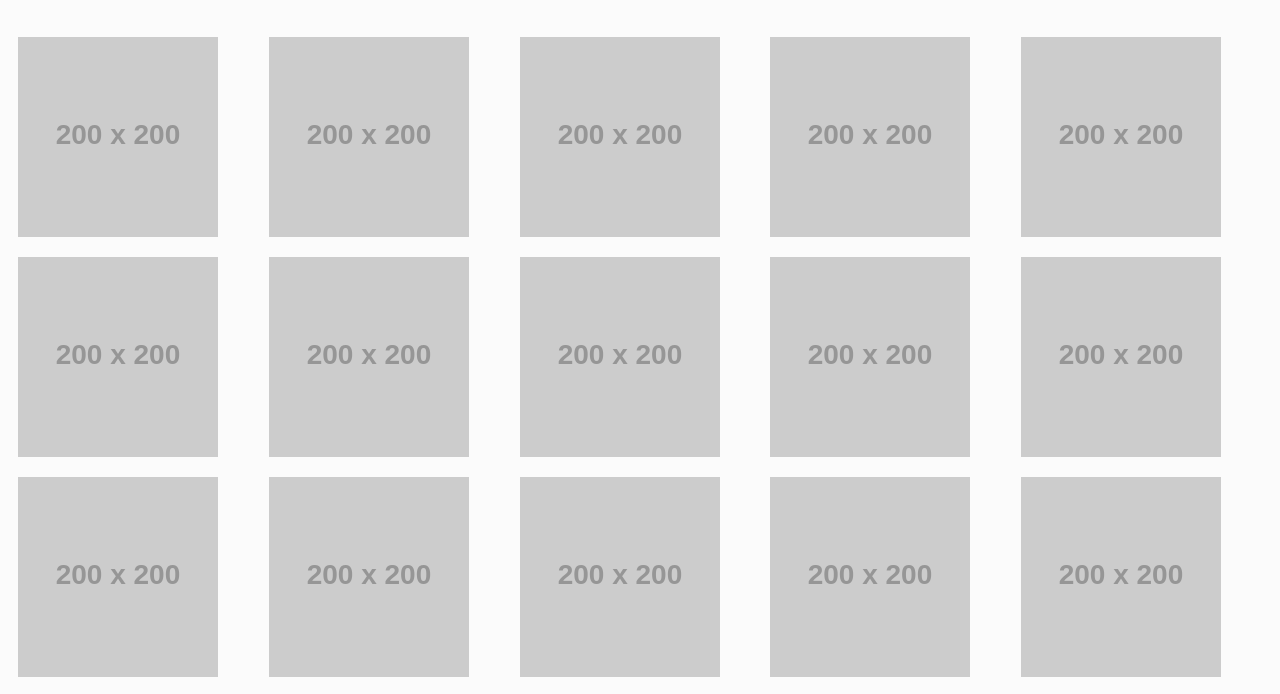
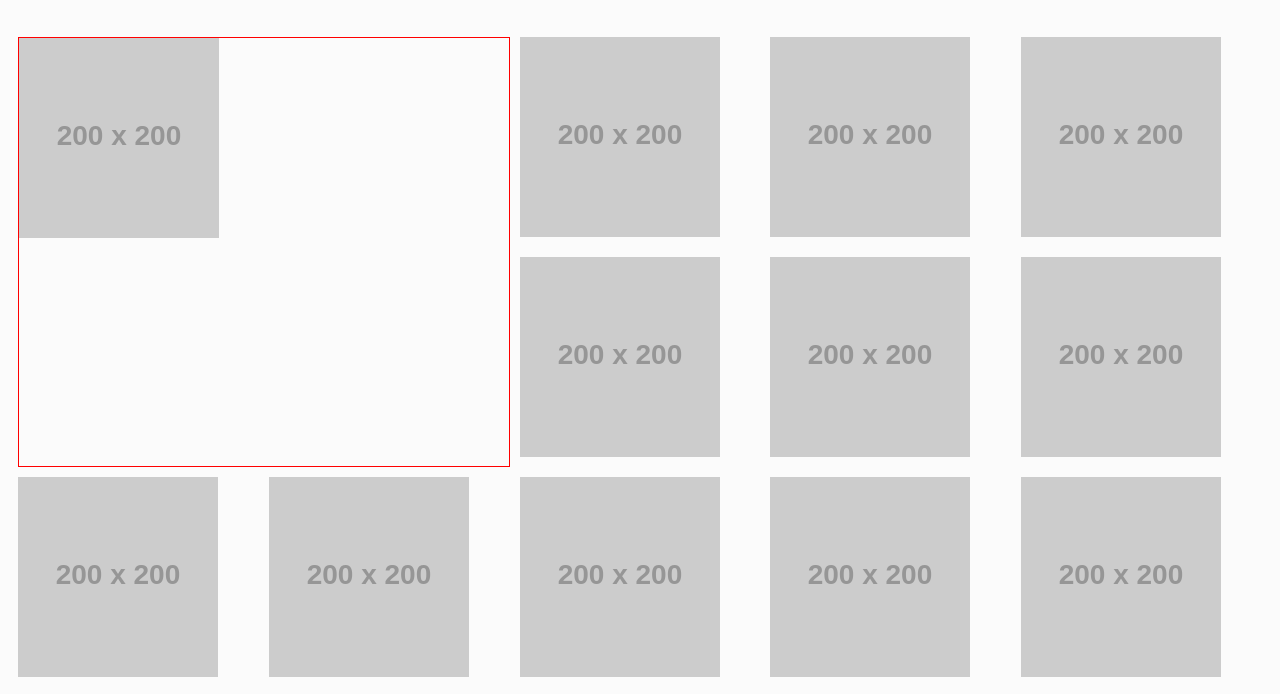
Before and after one commit to laxatzi/list_of_cards, a plain HTML site: page index.html in a window 1280 px wide. Shown: the part 60-754 px from the top of the page. Drawn offline with Linux system fonts and the light colour scheme; placeholder pictures from the web are drawn by us.

Commit message:
update styles.css file

```diff
--- a/Css/styles.css
+++ b/Css/styles.css
@@ -54,7 +54,16 @@
       margin: 40px auto;
       grid-auto-rows: var(--item_size);
    }
-
+   .grid .header {
+      grid-row: span 2;
+      grid-column: span 2;
+      border: 1px solid red;
+   }
 .grid> li {
    list-style-type: none;
 }
+
+@media screen and (max-width: 500px) {
+
+
+}
```
